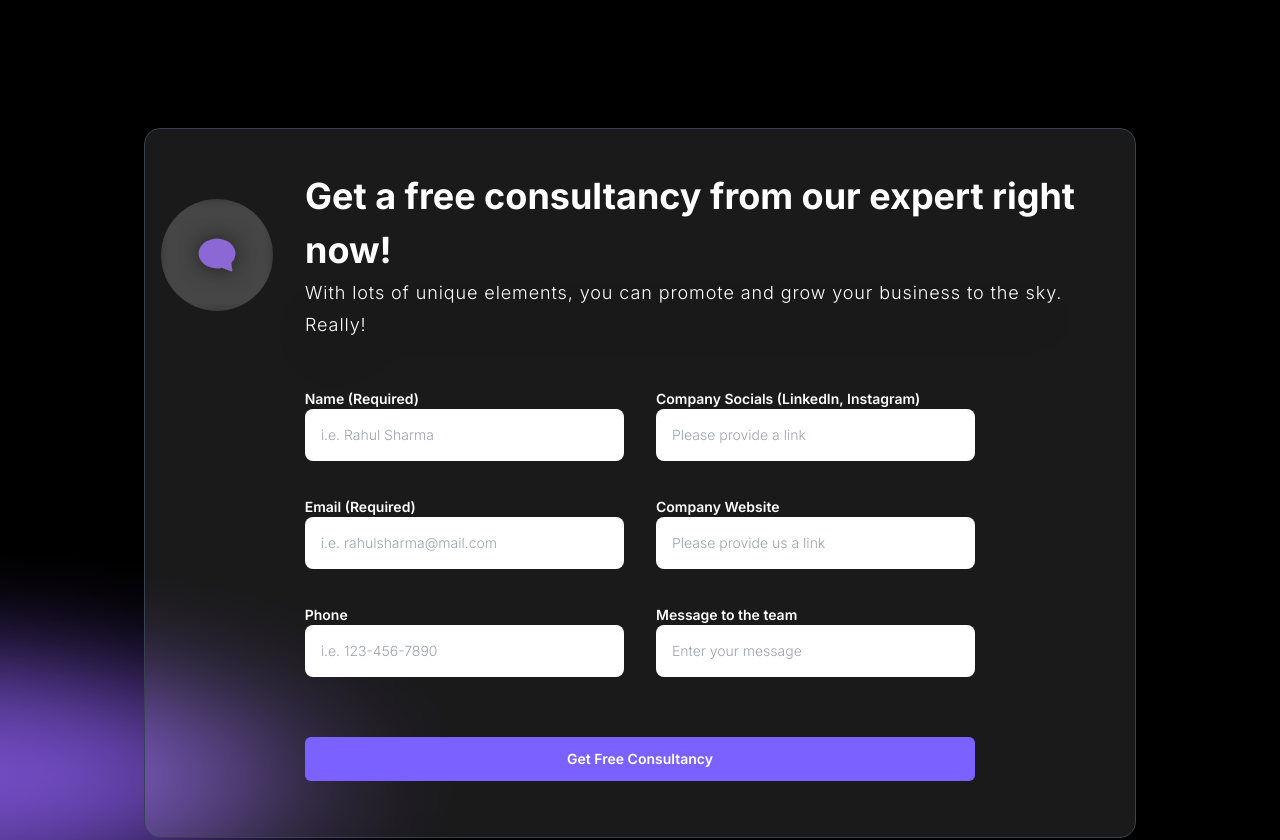
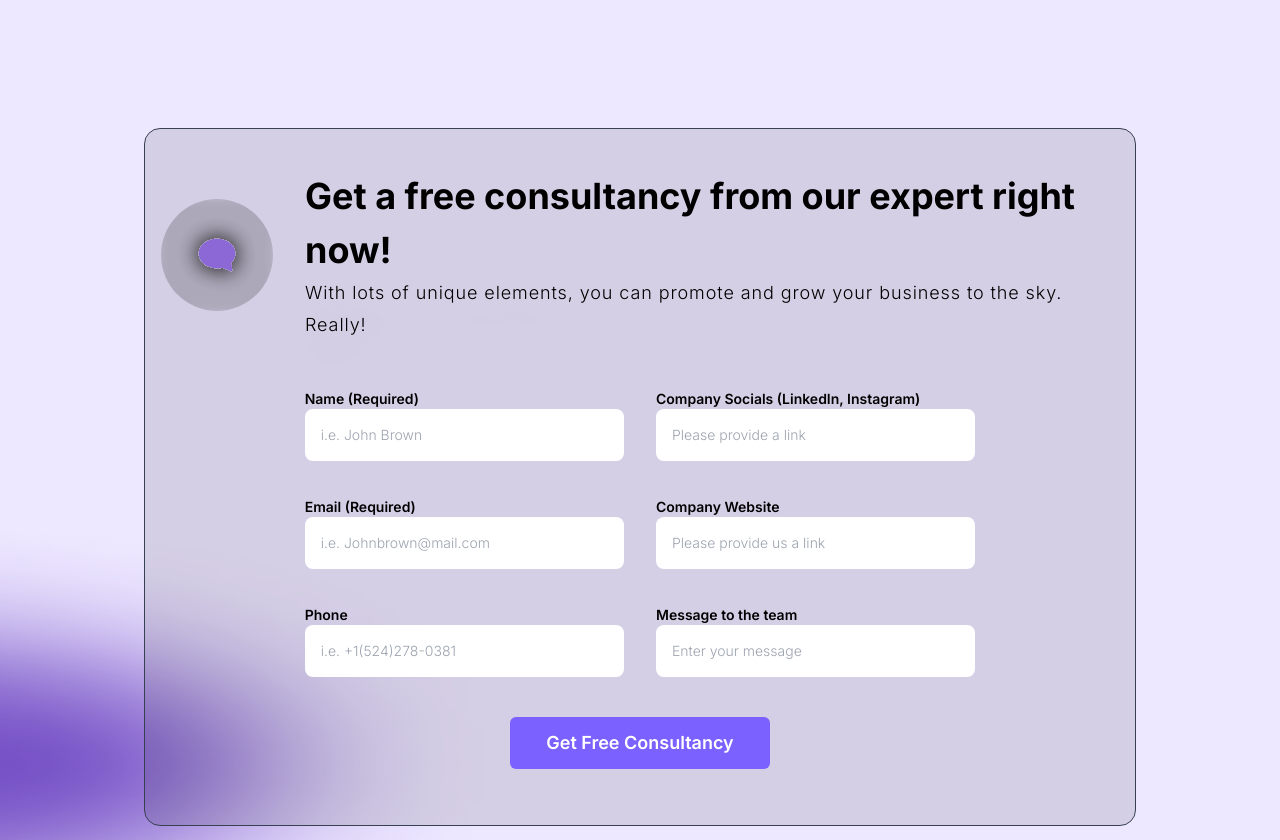
Before and after one commit to Anonymous-Squirrels/Squirrels-Website, a Next.js app: page /contact in a window 1280 px wide. Shown: the part 800-1640 px from the top of the page. Built offline with nearby package versions, Linux system fonts and the light colour scheme.

Commit message:
feat: implement dark mode support and enhance styling for the Footer component

```diff
--- a/components/ContactUs.tsx
+++ b/components/ContactUs.tsx
@@ -1,47 +1,32 @@
-"use client";
-import React from "react";
-import GlassMorphism from "./ui/GlassMorphism";
-import Input from "./ui/Input";
-import { Message2 } from "@/constants/Icons";
-import Button from "./ui/Button";
-import { formInputSchema } from "@/form_schema/formInputSchema";
-import { SubmitHandler, useForm } from "react-hook-form";
-import * as z from "zod";
-import { zodResolver } from "@hookform/resolvers/zod";
-import { sendMail } from "@/actions/resend";
-import { toast } from "sonner";
-import Image from "next/image";
+'use client';
+import React from 'react';
+import GlassMorphism from './ui/GlassMorphism';
+import Input from './ui/Input';
+import { Message2 } from '@/constants/Icons';
+import Button from './ui/Button';
+import { formInputSchema } from '@/form_schema/formInputSchema';
+import { SubmitHandler, useForm } from 'react-hook-form';
+import * as z from 'zod';
+import { zodResolver } from '@hookform/resolvers/zod';
+import { sendMail } from '@/actions/resend';
+import { toast } from 'sonner';
+import Image from 'next/image';
 
 function ContactUs() {
   const {
-    register: register1,
-    handleSubmit: handleSubmit1,
-    formState: { errors: errors1, isSubmitting: isSubmitting1 },
-  } = useForm<z.infer<typeof formInputSchema>>({
-    resolver: zodResolver(formInputSchema),
-    defaultValues: {
-      name: "",
-      email: "",
-      phone: "",
-      messageToTeam: "",
-      social: "",
-      website: "",
-    },
-  });
-
-  const {
     register: register2,
     handleSubmit: handleSubmit2,
+    reset: reset2,
     formState: { errors: errors2, isSubmitting: isSubmitting2 },
   } = useForm<z.infer<typeof formInputSchema>>({
     resolver: zodResolver(formInputSchema),
     defaultValues: {
-      name: "",
-      email: "",
-      phone: "",
-      messageToTeam: "",
-      social: "",
-      website: "",
+      name: '',
+      email: '',
+      phone: '',
+      messageToTeam: '',
+      social: '',
+      website: '',
     },
   });
 
@@ -49,16 +34,17 @@ function ContactUs() {
     data
   ) => {
     sendMail(JSON.stringify(data))
-      .then(() =>
-        toast.success("Mail sent successfully! You will be contacted soon.")
-      )
-      .catch(() => toast.error("Mail not sent. Please try again later."));
+      .then(() => {
+        toast.success('Mail sent successfully! You will be contacted soon.');
+        reset2();
+      })
+      .catch(() => toast.error('Mail not sent. Please try again later.'));
   };
 
   return (
     <div
       id="contact"
-  className="relative bg-black bg-center bg-cover h-fit flex flex-col items-center text-white pb-2 md:pb-14 md:pt-32 md:px-36"
+      className="relative dark:bg-black bg-light-purple bg-center bg-cover flex flex-col items-center dark:text-white text-black  pb-4 md:pb-14 md:pt-32 md:px-8 lg:px-36"
     >
       <Image
         src="/assets/contact-us-shadow.png"
@@ -67,76 +53,77 @@ function ContactUs() {
         height={500}
         className="absolute -bottom-[15%] -left-[60%] z-10 h-[500px] w-[2000px]"
       />
-  {/* <Image
-    src="/assets/contact-us-shadow.png"
-    alt="logo"
-    width={2000}
-    height={500}
-    className="absolute -top-[25%] -right-[60%] z-30 h-[600px] w-[2000px]"
-  /> */}
+      {/* dark theme */}
       <GlassMorphism
-        variant={"light"}
-        className="invisible md:visible w-full rounded-2xl z-40 border border-gray-700"
+        variant={'light'}
+        className="invisible md:visible w-full rounded-2xl z-40 border hidden dark:block border-gray-700"
       >
         <div className="flex flex-col items-center justify-between md:justify-around gap-y-6 md:gap-y-0 w-full visible md:mt-6">
           <div className="md:w-full px-4 md:px-0 flex flex-col md:flex-row items-center gap-x-4">
+          {/* dark theme */}
+      <div className='dark:block hidden'>
       <GlassMorphism
               variant="light"
-              className="rounded-full p-0 text-white w-fit h-fit self-start md:self-auto hidden md:flex"
+              className="rounded-full p-0 w-fit h-fit self-start md:self-auto hidden md:flex"
             >
               <Message2 className="w-14 h-14 md:w-20 md:h-20" />
             </GlassMorphism>
-
-            <div className=" w-full md:w-fit mt-5 md:mt-0 md:px-4">
+      </div>
+          {/* light theme */}
+         <div className='dark:hidden block'>   <GlassMorphism
+              variant="dark"
+              className="rounded-full p-0 w-fit h-fit self-start md:self-auto hidden md:flex"
+            >
+              <Message2 className="w-14 h-14 md:w-20 md:h-20" />
+            </GlassMorphism>
+            </div>
+            <div className="w-full md:w-fit mt-5 md:mt-0 md:px-4">
               <span className="text-2xl md:text-4xl font-bold block md:leading-normal">
                 Get a free consultancy from our expert right now!
               </span>
               <span className="text-sm md:text-lg font-light md:tracking-wider drop-shadow-2xl md:leading-8">
-              With lots of unique elements, you can promote and grow your business to the sky. Really!
+                With lots of unique elements, you can promote and grow your
+                business to the sky. Really!
               </span>
             </div>
           </div>
 
-          <GlassMorphism
-            variant="light"
-            className=" rounded-xl text-white w-full md:w-full p-4 md:hidden"
-          >
-            <form
-              onSubmit={handleSubmit1(onSubmit)}
-              className="grid grid-cols-1 gap-x-8 "
-            >
-              <div className="h-fit w-full">
+          <div className="w-full md:w-[70%] py-10 flex">
+            <form onSubmit={handleSubmit2(onSubmit)} className="w-full text-sm">
+              <div className="flex flex-col md:flex-row gap-x-8 md:gap-y-5 w-full">
+                <div className="w-full flex flex-col md:gap-5">
+                  <div className="h-fit w-full relative">
                     <Input
                       text="Name (Required)"
                       type="text"
-                  placeholder="i.e. Rahul Sharma"
+                      placeholder="i.e. John Brown"
                       classNameDiv="bg-white rounded-lg p-0"
                       classNameInput="text-black placeholder:font-light"
                       classNameText="font-semibold"
                       className="my-2"
-                  {...register1("name")}
+                      {...register2('name')}
                     />
-                {errors1 && (
-                  <p className={"text-red-500 text-xs"}>
-                    {errors1.name?.message}
+                    {errors2.name && (
+                      <p className={'text-red-500 text-sm absolute -bottom-4 left-0'}>
+                        {errors2.name?.message}
                       </p>
                     )}
                   </div>
 
-              <div className="h-fit w-full">
+                  <div className="h-fit w-full relative">
                     <Input
                       text="Email (Required)"
                       type="email"
-                  placeholder="i.e. rahulsharma@mail.com"
+                      placeholder="i.e. Johnbrown@mail.com"
                       classNameDiv="bg-white rounded-lg p-0"
                       classNameInput="text-black placeholder:font-light"
                       classNameText="font-semibold"
                       className="my-2"
-                  {...register1("email")}
+                      {...register2('email')}
                     />
-                {errors1 && (
-                  <p className={"text-red-500 text-xs"}>
-                    {errors1.email?.message}
+                    {errors2.email && (
+                      <p className={'text-red-500 text-sm absolute -bottom-4 left-0'}>
+                        {errors2.email?.message}
                       </p>
                     )}
                   </div>
@@ -145,20 +132,22 @@ function ContactUs() {
                     <Input
                       text="Phone"
                       type="text"
-                  placeholder="i.e. 123-456-7890"
+                      placeholder="i.e. +1(524)278-0381"
                       classNameDiv="bg-white rounded-lg p-0"
                       classNameInput="text-black placeholder:font-light"
                       classNameText="font-semibold"
                       className="my-2"
-                  {...register1("phone")}
+                      {...register2('phone')}
                     />
-                {errors1 && (
-                  <p className={"text-red-500 text-xs"}>
-                    {errors1.phone?.message}
+                    {errors2.phone && (
+                      <p className={'text-red-500 text-sm'}>
+                        {errors2.phone?.message}
                       </p>
                     )}
                   </div>
+                </div>
 
+                <div className="w-full flex flex-col md:gap-5">
                   <div className="h-fit w-full">
                     <Input
                       text="Company Socials (LinkedIn, Instagram)"
@@ -168,11 +157,11 @@ function ContactUs() {
                       classNameInput="text-black placeholder:font-light"
                       classNameText="font-semibold"
                       className="my-2"
-                  {...register1("social")}
+                      {...register2('social')}
                     />
-                {errors1 && (
-                  <p className={"text-red-500 text-xs"}>
-                    {errors1.social?.message}
+                    {errors2.social && (
+                      <p className={'text-red-500 text-sm'}>
+                        {errors2.social?.message}
                       </p>
                     )}
                   </div>
@@ -186,11 +175,11 @@ function ContactUs() {
                       classNameInput="text-black placeholder:font-light"
                       classNameText="font-semibold"
                       className="my-2"
-                  {...register1("website")}
+                      {...register2('website')}
                     />
-                {errors1 && (
-                  <p className={"text-red-500 text-xs"}>
-                    {errors1.website?.message}
+                    {errors2.website && (
+                      <p className={'text-red-500 text-sm'}>
+                        {errors2.website?.message}
                       </p>
                     )}
                   </div>
@@ -204,51 +193,128 @@ function ContactUs() {
                       classNameInput="text-black placeholder:font-light"
                       classNameText="font-semibold"
                       className="my-2"
-                  {...register1("messageToTeam")}
+                      {...register2('messageToTeam')}
                     />
-                {errors1 && (
-                  <p className={"text-red-500 text-xs"}>
-                    {errors1.messageToTeam?.message}
+                    {errors2.messageToTeam && (
+                      <p className={'text-red-500 text-sm'}>
+                        {errors2.messageToTeam?.message}
                       </p>
                     )}
                   </div>
+                </div>
+              </div>
 
+              <div className="flex items-center justify-center col-span-2">
                 <Button
                   variant="primary"
-                isSubmitting={isSubmitting1}
-                className={`font-semibold w-full rounded-md mt-8 active:opacity-90 ${
-                  isSubmitting1 && "opacity-90"
+                  isSubmitting={isSubmitting2}
+                  className={`font-semibold text-lg rounded-md mt-8 px-9 hover:opacity-90 bg-[#734DC5] ${
+                    isSubmitting2 && 'opacity-90'
                   }`}
                 >
-                {" "}
-                {isSubmitting1 ? "Submitting..." : "Get Free Consultancy"}
+                  {isSubmitting2 ? 'Submitting...' : 'Get Free Consultancy'}
                 </Button>
+              </div>
             </form>
+          </div>
+        </div>
       </GlassMorphism>
 
-          <div className="w-[70%] py-10 hidden md:flex">
-          <form
-              onSubmit={handleSubmit2(onSubmit)}
-              className="grid grid-cols-1 md:grid-cols-2 gap-x-8 gap-y-5 w-full text-sm"
+      {/* light theme */}
+      <GlassMorphism
+        variant={'dark'}
+        className="invisible md:visible w-full rounded-2xl z-40 border dark:hidden block border-gray-700"
       >
-              <div className="h-fit w-full">
+        <div className="flex flex-col items-center justify-between md:justify-around gap-y-6 md:gap-y-0 w-full visible md:mt-6">
+          <div className="md:w-full px-4 md:px-0 flex flex-col md:flex-row items-center gap-x-4">
+          {/* dark theme */}
+      <div className='dark:block hidden'>
+      <GlassMorphism
+              variant="light"
+              className="rounded-full p-0 w-fit h-fit self-start md:self-auto hidden md:flex"
+            >
+              <Message2 className="w-14 h-14 md:w-20 md:h-20" />
+            </GlassMorphism>
+      </div>
+          {/* light theme */}
+         <div className='dark:hidden block'>   <GlassMorphism
+              variant="dark"
+              className="rounded-full p-0 w-fit h-fit self-start md:self-auto hidden md:flex"
+            >
+              <Message2 className="w-14 h-14 md:w-20 md:h-20" />
+            </GlassMorphism>
+            </div>
+            <div className="w-full md:w-fit mt-5 md:mt-0 md:px-4">
+              <span className="text-2xl md:text-4xl font-bold block md:leading-normal">
+                Get a free consultancy from our expert right now!
+              </span>
+              <span className="text-sm md:text-lg font-light md:tracking-wider drop-shadow-2xl md:leading-8">
+                With lots of unique elements, you can promote and grow your
+                business to the sky. Really!
+              </span>
+            </div>
+          </div>
+
+          <div className="w-full md:w-[70%] py-10 flex">
+            <form onSubmit={handleSubmit2(onSubmit)} className="w-full text-sm">
+              <div className="flex flex-col md:flex-row gap-x-8 md:gap-y-5 w-full">
+                <div className="w-full flex flex-col md:gap-5">
+                  <div className="h-fit w-full relative">
                     <Input
                       text="Name (Required)"
                       type="text"
-                  placeholder="i.e. Rahul Sharma"
+                      placeholder="i.e. John Brown"
                       classNameDiv="bg-white rounded-lg p-0"
                       classNameInput="text-black placeholder:font-light"
                       classNameText="font-semibold"
                       className="my-2"
-                  {...register2("name")}
+                      {...register2('name')}
                     />
-                {errors2 && (
-                  <p className={"text-red-500 text-sm"}>
+                    {errors2.name && (
+                      <p className={'text-red-500 text-sm absolute -bottom-4 left-0'}>
                         {errors2.name?.message}
                       </p>
                     )}
                   </div>
 
+                  <div className="h-fit w-full relative">
+                    <Input
+                      text="Email (Required)"
+                      type="email"
+                      placeholder="i.e. Johnbrown@mail.com"
+                      classNameDiv="bg-white rounded-lg p-0"
+                      classNameInput="text-black placeholder:font-light"
+                      classNameText="font-semibold"
+                      className="my-2"
+                      {...register2('email')}
+                    />
+                    {errors2.email && (
+                      <p className={'text-red-500 text-sm absolute -bottom-4 left-0'}>
+                        {errors2.email?.message}
+                      </p>
+                    )}
+                  </div>
+
+                  <div className="h-fit w-full">
+                    <Input
+                      text="Phone"
+                      type="text"
+                      placeholder="i.e. +1(524)278-0381"
+                      classNameDiv="bg-white rounded-lg p-0"
+                      classNameInput="text-black placeholder:font-light"
+                      classNameText="font-semibold"
+                      className="my-2"
+                      {...register2('phone')}
+                    />
+                    {errors2.phone && (
+                      <p className={'text-red-500 text-sm'}>
+                        {errors2.phone?.message}
+                      </p>
+                    )}
+                  </div>
+                </div>
+
+                <div className="w-full flex flex-col md:gap-5">
                   <div className="h-fit w-full">
                     <Input
                       text="Company Socials (LinkedIn, Instagram)"
@@ -258,29 +324,11 @@ function ContactUs() {
                       classNameInput="text-black placeholder:font-light"
                       classNameText="font-semibold"
                       className="my-2"
-                  {...register2("social")}
+                      {...register2('social')}
                     />
-                {errors2 && (
-                  <p className={"text-red-500 text-sm"}>
+                    {errors2.social && (
+                      <p className={'text-red-500 text-sm'}>
                         {errors2.social?.message}
-                  </p>
-                )}
-              </div>
-
-              <div className="h-fit w-full">
-                <Input
-                  text="Email (Required)"
-                  type="email"
-                  placeholder="i.e. rahulsharma@mail.com"
-                  classNameDiv="bg-white rounded-lg p-0"
-                  classNameInput="text-black placeholder:font-light"
-                  classNameText="font-semibold"
-                  className="my-2"
-                  {...register2("email")}
-                />
-                {errors2 && (
-                  <p className={"text-red-500 text-sm"}>
-                    {errors2.email?.message}
                       </p>
                     )}
                   </div>
@@ -294,29 +342,11 @@ function ContactUs() {
                       classNameInput="text-black placeholder:font-light"
                       classNameText="font-semibold"
                       className="my-2"
-                  {...register2("website")}
+                      {...register2('website')}
                     />
-                {errors2 && (
-                  <p className={"text-red-500 text-sm"}>
+                    {errors2.website && (
+                      <p className={'text-red-500 text-sm'}>
                         {errors2.website?.message}
-                  </p>
-                )}
-              </div>
-
-              <div className="h-fit w-full">
-                <Input
-                  text="Phone"
-                  type="text"
-                  placeholder="i.e. 123-456-7890"
-                  classNameDiv="bg-white rounded-lg p-0"
-                  classNameInput="text-black placeholder:font-light"
-                  classNameText="font-semibold"
-                  className="my-2"
-                  {...register2("phone")}
-                />
-                {errors2 && (
-                  <p className={"text-red-500 text-sm"}>
-                    {errors2.phone?.message}
                       </p>
                     )}
                   </div>
@@ -330,24 +360,28 @@ function ContactUs() {
                       classNameInput="text-black placeholder:font-light"
                       classNameText="font-semibold"
                       className="my-2"
-                  {...register2("messageToTeam")}
+                      {...register2('messageToTeam')}
                     />
-                {errors2 && (
-                  <p className={"text-red-500 text-sm"}>
+                    {errors2.messageToTeam && (
+                      <p className={'text-red-500 text-sm'}>
                         {errors2.messageToTeam?.message}
                       </p>
                     )}
                   </div>
+                </div>
+              </div>
 
+              <div className="flex items-center justify-center col-span-2">
                 <Button
                   variant="primary"
                   isSubmitting={isSubmitting2}
-                className={`font-semibold w-full rounded-md mt-8 md:col-span-2 hover:opacity-90 ${
-                  isSubmitting2 && "opacity-90"
+                  className={`font-semibold text-lg rounded-md mt-8 px-9 hover:opacity-90 bg-[#734DC5] ${
+                    isSubmitting2 && 'opacity-90'
                   }`}
                 >
-                {isSubmitting2 ? "Submitting..." : "Get Free Consultancy"}
+                  {isSubmitting2 ? 'Submitting...' : 'Get Free Consultancy'}
                 </Button>
+              </div>
             </form>
           </div>
         </div>
```
Lines whose indentation alone changed are shown as unchanged.
